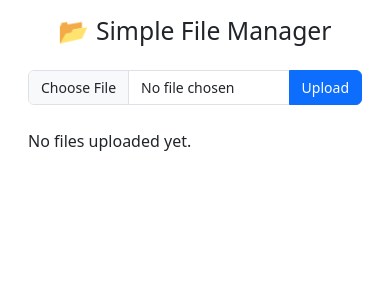
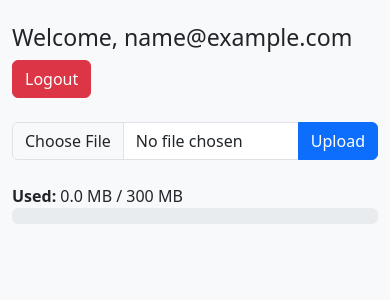
Before and after one commit to lonyibe/remote, a Flask app: page / in a window 390 px wide. Shown: the top 300 px of the page. Run offline with Flask 3, Linux system fonts and the light colour scheme; the visitor is signed in with stand-in values (Sample User, id 1).

Commit message:
🔥 Updated with Firebase login, 300MB storage, responsive design

```diff
--- a/app.py
+++ b/app.py
@@ -1,91 +1,101 @@
-from flask import Flask, render_template, request, redirect, url_for, send_from_directory, flash, session
+from flask import Flask, render_template, request, redirect, url_for, send_from_directory, session, jsonify
+from werkzeug.utils import secure_filename
 import os
-from werkzeug.utils import secure_filename
+from flask_cors import CORS
+from functools import wraps
 
 app = Flask(__name__)
-app.secret_key = 'your_secret_key_here'
+app.secret_key = 'supersecretkey'
+CORS(app)
 
 UPLOAD_FOLDER = 'uploads'
+MAX_STORAGE_MB = 300
+
 if not os.path.exists(UPLOAD_FOLDER):
     os.makedirs(UPLOAD_FOLDER)
 
-users = {}  # Simple in-memory user store
+app.config['UPLOAD_FOLDER'] = UPLOAD_FOLDER
+
+# Check login
+def login_required(f):
+    @wraps(f)
+    def decorated(*args, **kwargs):
+        if 'user_email' not in session:
+            return redirect(url_for('login'))
+        return f(*args, **kwargs)
+    return decorated
+
+def get_user_folder():
+    return os.path.join(app.config['UPLOAD_FOLDER'], session['user_email'])
+
+def get_storage_usage_mb():
+    total_size = 0
+    user_folder = get_user_folder()
+    if os.path.exists(user_folder):
+        for f in os.listdir(user_folder):
+            fp = os.path.join(user_folder, f)
+            if os.path.isfile(fp):
+                total_size += os.path.getsize(fp)
+    return round(total_size / (1024 * 1024), 2)
 
 @app.route('/')
-def home():
-    if 'username' in session:
-        files = os.listdir(UPLOAD_FOLDER)
-        return render_template('index.html', files=files)
-    return redirect(url_for('login'))
+@login_required
+def index():
+    user_folder = get_user_folder()
+    if not os.path.exists(user_folder):
+        os.makedirs(user_folder)
+    files = os.listdir(user_folder)
+    used = get_storage_usage_mb()
+    remaining = MAX_STORAGE_MB - used
+    return render_template('index.html', files=files, used=used, remaining=remaining, email=session['user_email'])
 
-@app.route('/login', methods=['GET', 'POST'])
+@app.route('/upload', methods=['POST'])
+@login_required
+def upload():
+    if 'file' not in request.files:
+        return redirect('/')
+    file = request.files['file']
+    if file.filename == '':
+        return redirect('/')
+    filename = secure_filename(file.filename)
+    user_folder = get_user_folder()
+
+    if not os.path.exists(user_folder):
+        os.makedirs(user_folder)
+
+    # Check size limit
+    if get_storage_usage_mb() + (len(file.read()) / (1024 * 1024)) > MAX_STORAGE_MB:
+        return 'Storage limit exceeded!', 403
+    file.seek(0)  # Reset after read
+    file.save(os.path.join(user_folder, filename))
+    return redirect('/')
+
+@app.route('/delete/<filename>')
+@login_required
+def delete(filename):
+    file_path = os.path.join(get_user_folder(), filename)
+    if os.path.exists(file_path):
+        os.remove(file_path)
+    return redirect('/')
+
+@app.route('/download/<email>/<filename>')
+def download(email, filename):
+    return send_from_directory(os.path.join(UPLOAD_FOLDER, email), filename, as_attachment=True)
+
+@app.route('/login')
 def login():
-    if request.method == 'POST':
-        uname = request.form['username']
-        pwd = request.form['password']
-        if uname in users and users[uname] == pwd:
-            session['username'] = uname
-            return redirect(url_for('home'))
-        flash("Invalid credentials", "danger")
     return render_template('login.html')
 
-@app.route('/signup', methods=['GET', 'POST'])
-def signup():
-    if request.method == 'POST':
-        uname = request.form['username']
-        pwd = request.form['password']
-        if uname in users:
-            flash("User already exists", "danger")
-        else:
-            users[uname] = pwd
-            flash("Signup successful. Please log in.", "success")
-            return redirect(url_for('login'))
-    return render_template('signup.html')
+@app.route('/setuser', methods=['POST'])
+def setuser():
+    data = request.get_json()
+    session['user_email'] = data['email']
+    return jsonify({'status': 'ok'})
 
 @app.route('/logout')
 def logout():
-    session.pop('username', None)
-    return redirect(url_for('login'))
-
-@app.route('/upload', methods=['POST'])
-def upload():
-    if 'username' not in session:
-        return redirect(url_for('login'))
-
-    if 'file' not in request.files:
-        return redirect(url_for('home'))
-    file = request.files['file']
-    if file.filename == '':
-        return redirect(url_for('home'))
-    filename = secure_filename(file.filename)
-    file.save(os.path.join(UPLOAD_FOLDER, filename))
-    return redirect(url_for('home'))
-
-@app.route('/delete/<filename>')
-def delete(filename):
-    if 'username' not in session:
-        return redirect(url_for('login'))
-
-    file_path = os.path.join(UPLOAD_FOLDER, filename)
-    if os.path.exists(file_path):
-        os.remove(file_path)
-    return redirect(url_for('home'))
-
-@app.route('/rename/<filename>', methods=['POST'])
-def rename(filename):
-    if 'username' not in session:
-        return redirect(url_for('login'))
-
-    new_name = secure_filename(request.form['new_name'])
-    old_path = os.path.join(UPLOAD_FOLDER, filename)
-    new_path = os.path.join(UPLOAD_FOLDER, new_name)
-    if os.path.exists(old_path):
-        os.rename(old_path, new_path)
-    return redirect(url_for('home'))
-
-@app.route('/uploads/<filename>')
-def serve_file(filename):
-    return send_from_directory(UPLOAD_FOLDER, filename, as_attachment=True)
+    session.pop('user_email', None)
+    return redirect('/login')
 
 # Run the app
 if __name__ == "__main__":
--- a/requirements.txt
+++ b/requirements.txt
@@ -1,3 +1,3 @@
 Flask
-werkzeug
+Flask-Cors
 gunicorn
--- a/templates/index.html
+++ b/templates/index.html
@@ -1,79 +1,57 @@
 <!DOCTYPE html>
-<html lang="en">
+<html>
 <head>
-  <meta charset="UTF-8" />
-  <meta name="viewport" content="width=device-width, initial-scale=1.0" />
-  <title>Simple File Manager</title>
-  <link href="https://cdn.jsdelivr.net/npm/bootstrap@5.3.2/dist/css/bootstrap.min.css" rel="stylesheet">
-  <style>
-    body { padding: 2rem; }
-    .file-actions {
-      display: flex;
-      flex-wrap: wrap;
-      gap: 6px;
-      margin-top: 8px;
-    }
-    .file-item {
-      padding: 1rem;
-      margin-bottom: 1rem;
-      border: 1px solid #dee2e6;
-      border-radius: 8px;
-    }
-    .file-name {
-      word-break: break-word;
-    }
-    @media (max-width: 576px) {
-      body { padding: 1rem; }
-      .form-control, .btn {
-        font-size: 14px;
-      }
-    }
-  </style>
+    <title>File Manager</title>
+    <link href="https://cdn.jsdelivr.net/npm/bootstrap@5.3.0/dist/css/bootstrap.min.css" rel="stylesheet">
 </head>
-<body>
-  <div class="container">
-    <h2 class="mb-4 text-center">📂 Simple File Manager</h2>
+<body class="bg-light">
 
-    <form action="/upload" method="post" enctype="multipart/form-data" class="mb-4">
+<div class="container py-4">
+    <div class="d-flex justify-content-between align-items-center mb-4 flex-wrap">
+        <h3>Welcome, {{ email }}</h3>
+        <a href="/logout" class="btn btn-danger">Logout</a>
+    </div>
+
+    <form method="post" action="/upload" enctype="multipart/form-data" class="mb-4">
         <div class="input-group">
-        <input type="file" name="file" class="form-control" required>
+            <input type="file" name="file" class="form-control">
             <button type="submit" class="btn btn-primary">Upload</button>
         </div>
     </form>
 
-    {% if files %}
-      <h5 class="mb-3">Uploaded Files</h5>
-      <div class="row">
+    <div class="mb-3">
+        <strong>Used:</strong> {{ used }} MB / 300 MB
+        <div class="progress">
+            <div class="progress-bar" role="progressbar" style="width: {{ used / 300 * 100 }}%;" aria-valuenow="{{ used }}" aria-valuemin="0" aria-valuemax="300">
+                {{ used }} MB
+            </div>
+        </div>
+    </div>
+
+    <div class="row g-3">
         {% for file in files %}
-        <div class="col-md-6 col-12">
-          <div class="file-item">
-            <div class="file-name fw-semibold">{{ file }}</div>
-
-            <form action="/rename/{{ file }}" method="post" class="d-flex mt-2">
-              <input type="text" name="new_name" class="form-control form-control-sm" placeholder="Rename to..." required>
-              <button class="btn btn-warning btn-sm ms-1">Rename</button>
-            </form>
-
-            <div class="file-actions mt-2">
-              <a href="{{ url_for('serve_file', filename=file) }}" class="btn btn-success btn-sm" download>Download</a>
-              <button class="btn btn-info btn-sm" onclick="copyLink('{{ url_for('serve_file', filename=file, _external=True) }}')">Copy Link</button>
-              <a href="/delete/{{ file }}" class="btn btn-danger btn-sm">Delete</a>
+        <div class="col-md-6 col-lg-4">
+            <div class="card h-100 shadow-sm">
+                <div class="card-body d-flex flex-column">
+                    <h6 class="card-title text-truncate">{{ file }}</h6>
+                    <a href="/download/{{ email }}/{{ file }}" class="btn btn-sm btn-success mb-2" download>Download</a>
+                    <button class="btn btn-sm btn-outline-secondary mb-2" onclick="copyLink('{{ file }}')">Copy Share Link</button>
+                    <a href="/delete/{{ file }}" class="btn btn-sm btn-danger">Delete</a>
                 </div>
             </div>
         </div>
         {% endfor %}
     </div>
-    {% else %}
-      <p>No files uploaded yet.</p>
-    {% endif %}
 </div>
 
 <script>
-    function copyLink(link) {
+    function copyLink(filename) {
+        const link = `${window.location.origin}/download/{{ email }}/${filename}`;
         navigator.clipboard.writeText(link).then(() => {
-        alert("✅ Download link copied to clipboard!");
+            alert("Link copied to clipboard!");
         });
     }
 </script>
+
 </body>
 </html>
```
Also changed, not shown: static/firebase-config.js (added, +19 -0 lines), templates/login.html (+47 -27 lines). Lines whose indentation alone changed are shown as unchanged.
